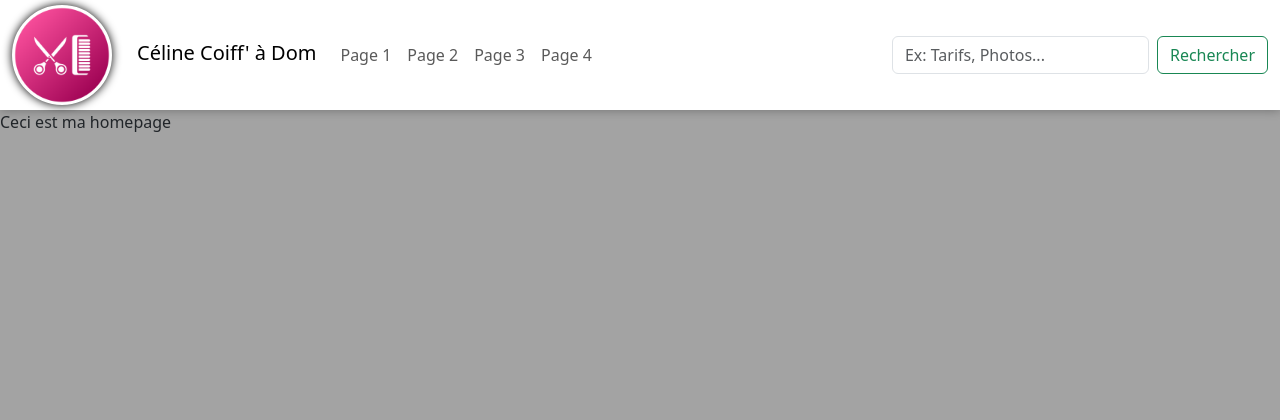
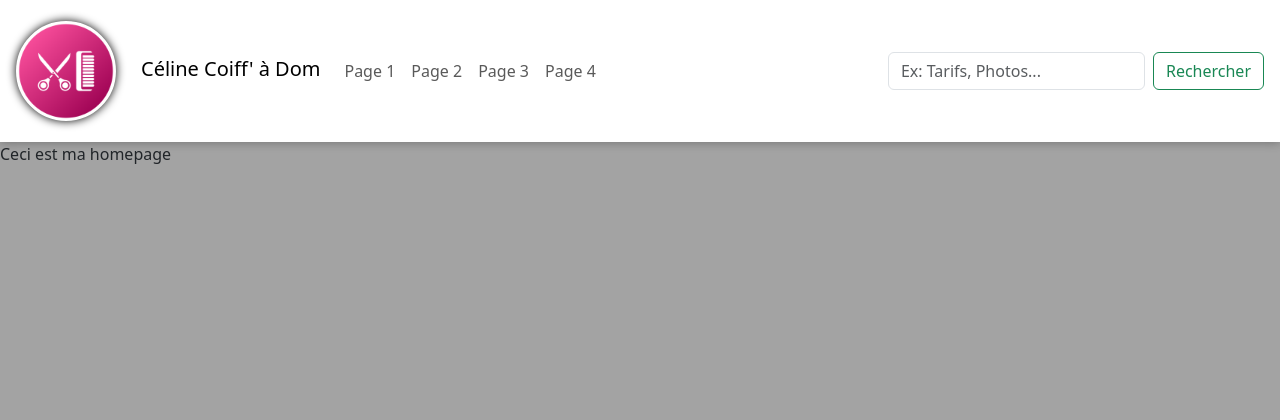
Before and after one commit to Julien-Vauclin/Coiffadom, a PHP site: template views/home.php in a window 1280 px wide. Shown: the top 420 px of the page. Run offline with PHP 8.4, Linux system fonts and the light colour scheme; the template is opened without the code that fills it, so the values that code supplies are empty.

Commit message:
correction navbar

```diff
--- a/assets/css/style.css
+++ b/assets/css/style.css
@@ -19,6 +19,7 @@ body{
 .mynavbar{
     background-color: white;
     box-shadow: 0px 0px 10px #00000052;
+    padding: 16px;
 }
 /* FOOTER */
 /* Footer */
```
